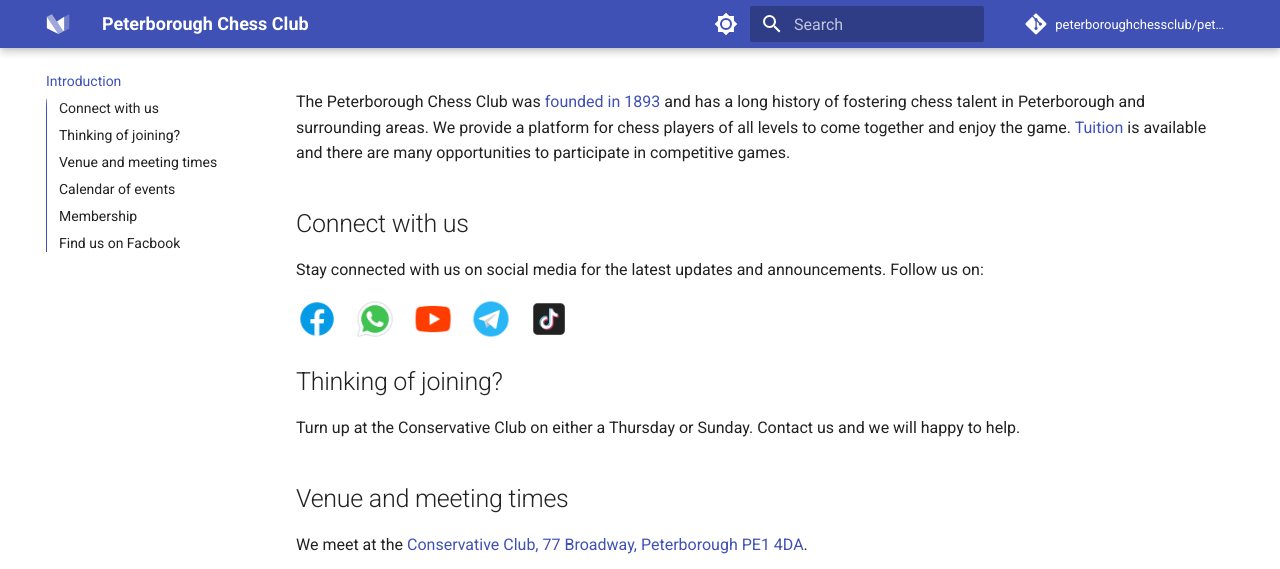
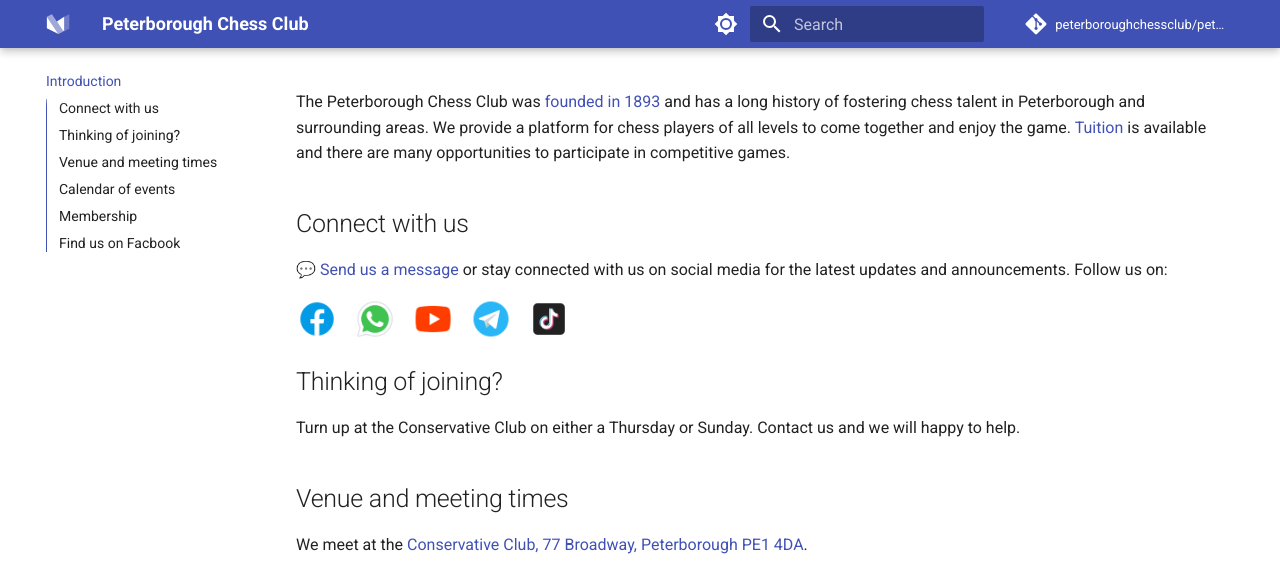
Before and after one commit to peterboroughchessclub/site, an MkDocs documentation site: the page built from docs/index.md, in a window 1280 px wide and 900 px high, scrolled down 493 px, cut to the strip 0-569 px from the top of the window. Built offline with MkDocs 1.6.1 and Material for MkDocs 9.7.7, drawn with Linux system fonts in a browser that asks for light colours; comment, search, counter and statistics services are not loaded; some of the changed text lies outside the part shown.

Commit message:
Update index.md

```diff
--- a/docs/index.md
+++ b/docs/index.md
@@ -6,7 +6,7 @@ The Peterborough Chess Club was [founded in 1893](history.md) and has a long his
 
 ## Connect with us
 
-Stay connected with us on social media for the latest updates and announcements. Follow us on:
+💬 [Send us a message](contactus.md) or stay connected with us on social media for the latest updates and announcements. Follow us on:
 
 <a href="https://www.facebook.com/peterboroughchessclub/?locale=en_GB"><img align="left" src="./img/facebook.png" alt="Peterborough Chess Club | Facebook" width="42px"/></a>
 <a href="https://www.facebook.com/peterboroughchessclub/?locale=en_GB"><img align="left" src="./img/whatsapp.png" alt="Peterborough Chess Club | WhatsApp" width="42px"/></a>
```
Also changed, not shown: other parts of docs/index.md (+0 -11 lines).
